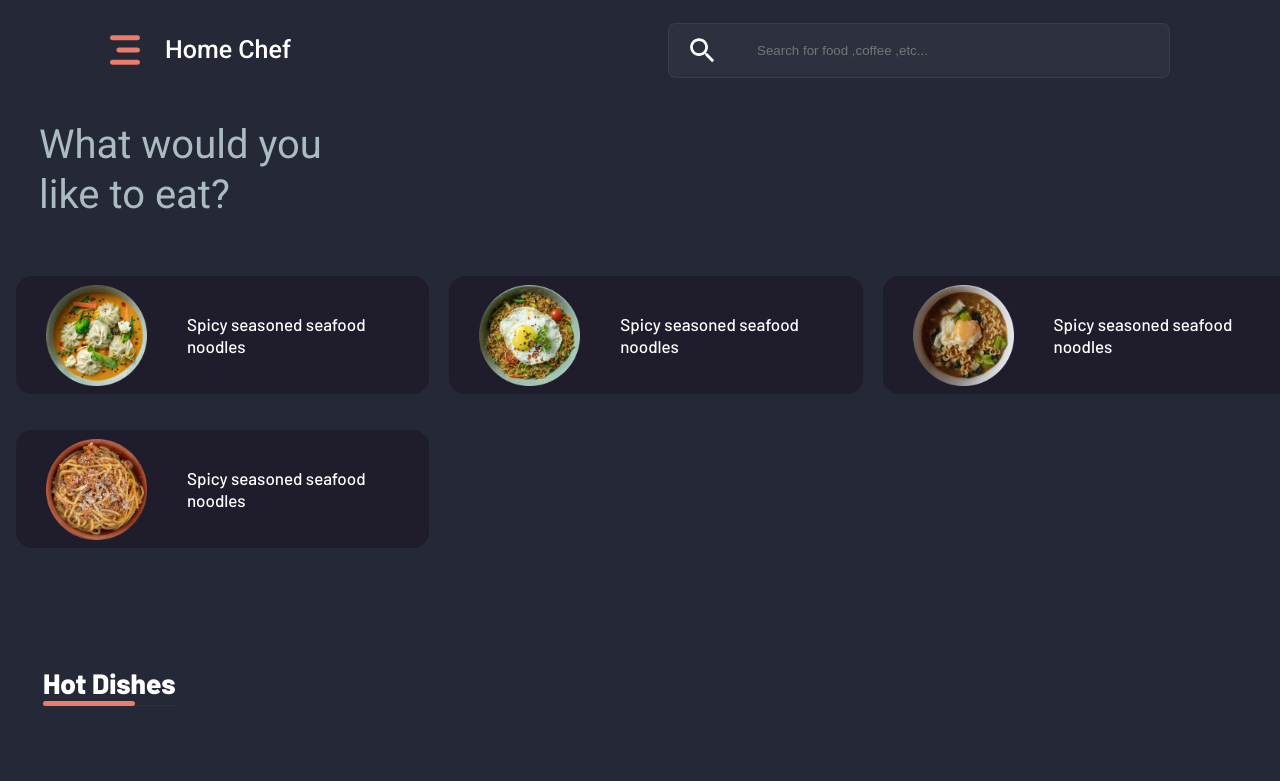
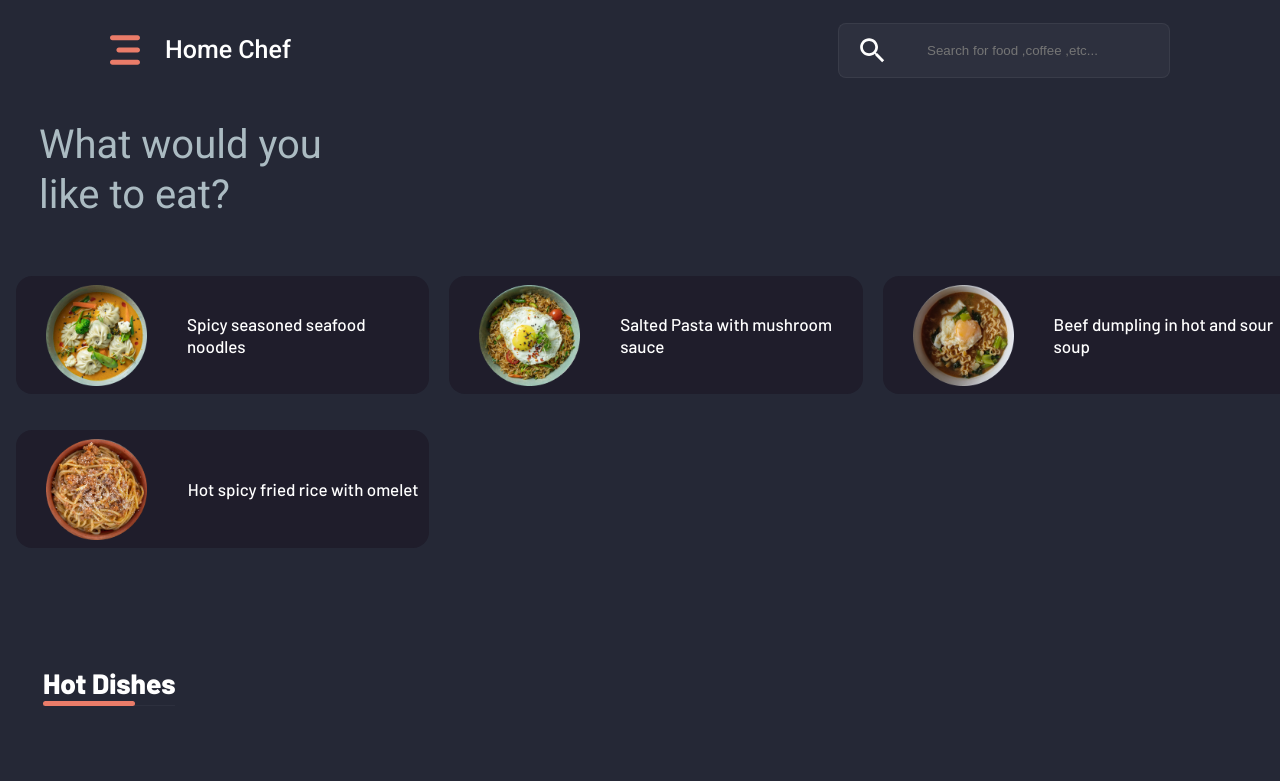
Before and after one commit to aninarafath6/Home-Chef, a React (Create React App) app in the folder home-che-front-end/: page / in a window 1280 px wide. Shown: the top 781 px of the page. Built offline with nearby package versions, Linux system fonts and the light colour scheme.

Commit message:
added some animations to dish image and search input

```diff
--- a/home-che-front-end/src/components/cart/Cart.Element.js
+++ b/home-che-front-end/src/components/cart/Cart.Element.js
@@ -156,6 +156,10 @@ export const ItemContentSection = styled.div`
 `;
 export const ItemImage = styled.img`
     width:150px;
+    transition:all ease 1s;
+        :hover{
+          transform: rotate(45deg);
+        }
     /* @media screen and (max-width:768px){
         width:150px;
 
--- a/home-che-front-end/src/components/header/Header.Element.js
+++ b/home-che-front-end/src/components/header/Header.Element.js
@@ -64,7 +64,7 @@ export const SearchContainer = styled.div`
 `;
 export const SearchInput = styled.input`
   background:#2D303E;
-  width:391px;
+  width:221px;
   height:47px;
   outline:none;
   border:1px solid #393C49;
@@ -72,11 +72,20 @@ export const SearchInput = styled.input`
   color:#ABBBC2;
   padding: 3px 21px;
   border-left: none;
+  transition:all ease .8s;
   @media (max-width: 1024px) {
       width:200px;
     }
     @media (max-width: 768px) {
       width:78%;
+
+    }
+    :focus{
+      width:321px;
+      @media (max-width: 768px) {
+      width:78%;
+
+    }
     }
 `;
 export const SearchIconContainer = styled.div`
--- a/home-che-front-end/src/components/hero/dummyMenu.js
+++ b/home-che-front-end/src/components/hero/dummyMenu.js
@@ -4,15 +4,15 @@ export default [
         imageURL:'/images/Content-Image 3.png'
     },
     {
-        name:'Spicy seasoned seafood noodles',
+        name:'Salted Pasta with mushroom sauce',
         imageURL:'/images/Content-Image 5.png'
     },
     {
-        name:'Spicy seasoned seafood noodles',
+        name:'Beef dumpling in hot and sour soup',
         imageURL:'/images/Content-Images.png'
     },
     {
-        name:'Spicy seasoned seafood noodles',
+        name:'Hot spicy fried rice with omelet',
         imageURL:'/images/ContentImage.png'
     },
 ]
--- a/home-che-front-end/src/components/hot dishes/HotDish.Element.js
+++ b/home-che-front-end/src/components/hot dishes/HotDish.Element.js
@@ -93,6 +93,10 @@
   export const DisImage = styled.img`
         width:100%;
         height:100%;
+        transition:all ease 1s;
+        :hover{
+          transform: rotate(45deg);
+        }
   `;
   export const DishContentContainer = styled.div`
       display:flex;
--- a/home-che-front-end/src/components/short menu/ShortMenu.Element.js
+++ b/home-che-front-end/src/components/short menu/ShortMenu.Element.js
@@ -35,6 +35,10 @@ justify-content:center;
 `;
 export const MenuImage = styled.img`
 width:101px;
+transition:all ease 1s;
+        :hover{
+          transform: rotate(45deg);
+        }
 @media screen and (max-width:864px){
     width:110px;
 
--- a/home-che-front-end/src/components/top of the week/TopOfTheWeek.Element.js
+++ b/home-che-front-end/src/components/top of the week/TopOfTheWeek.Element.js
@@ -95,6 +95,10 @@
   export const DisImage = styled.img`
         width:100%;
         height:100%;
+        transition:all ease 1s;
+        :hover{
+          transform: rotate(45deg);
+        }
   `;
   export const DishContentContainer = styled.div`
   display:flex;
```
